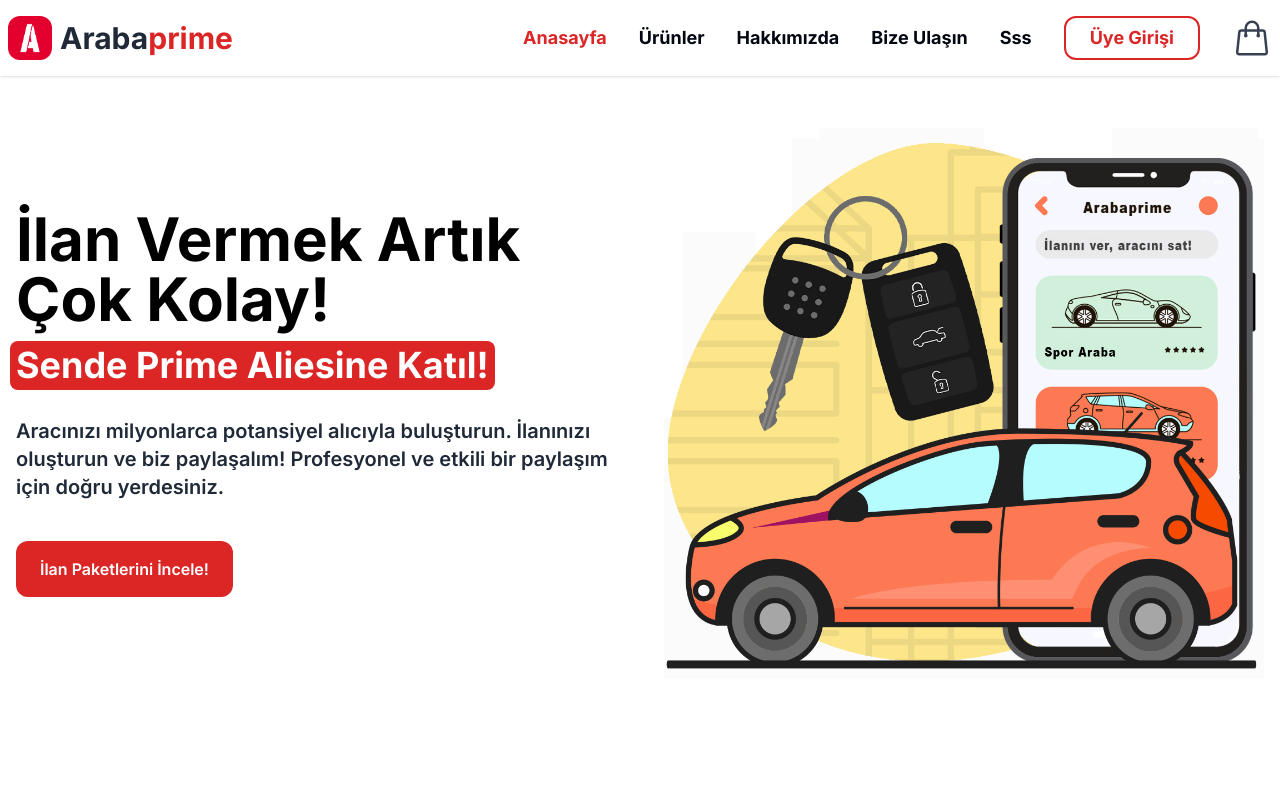
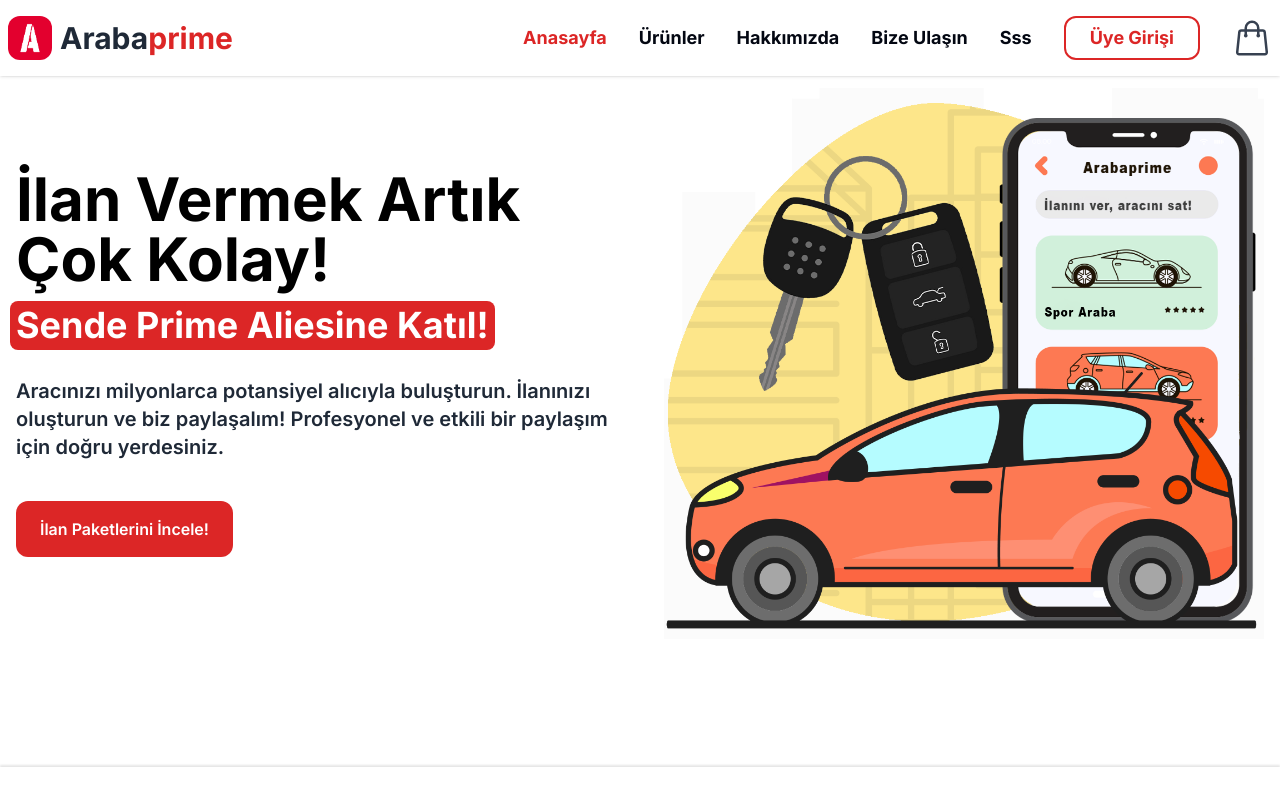
Before and after one commit to erduman26/arabaprimenext, a Next.js app: page / in a window 1280 px wide. Shown: the top 800 px of the page. Built offline with nearby package versions, Linux system fonts and the light colour scheme.

Commit message:
heroupgradesix

```diff
--- a/src/components/Hero.tsx
+++ b/src/components/Hero.tsx
@@ -4,7 +4,7 @@
 const Hero = () => {
 
   return (
-    <div className='mx-auto md:mx-0 2xl:mx-24 -mt-2 lg:mt-8'>
+    <div className='mx-auto md:mx-0 2xl:mx-24 -mt-2'>
         <section className="pb-12">
           <div className="px-2 sm:px-2">
             <div className="grid items-center grid-cols-1 sm:gap-12 gap-4 lg:grid-cols-2">
```
